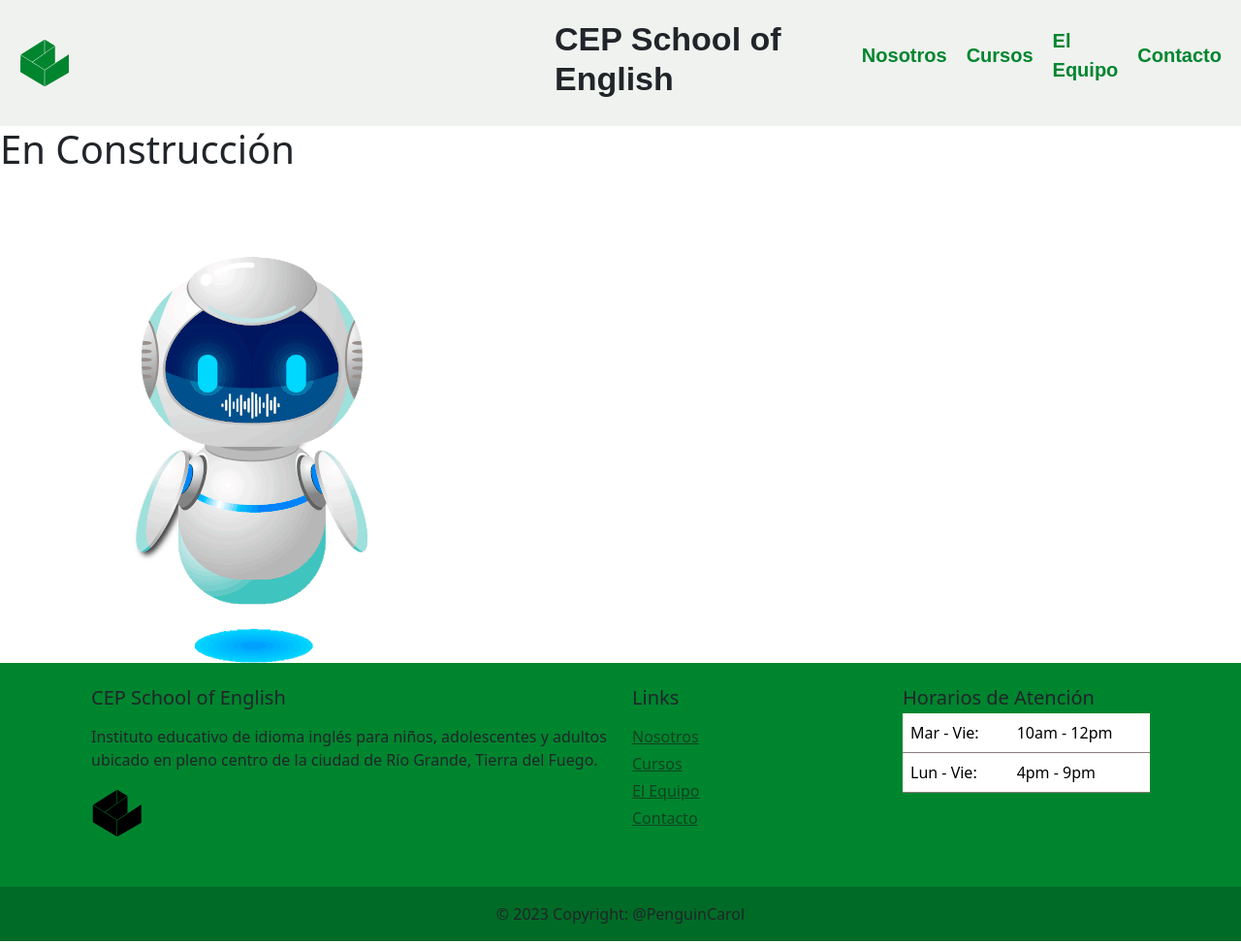
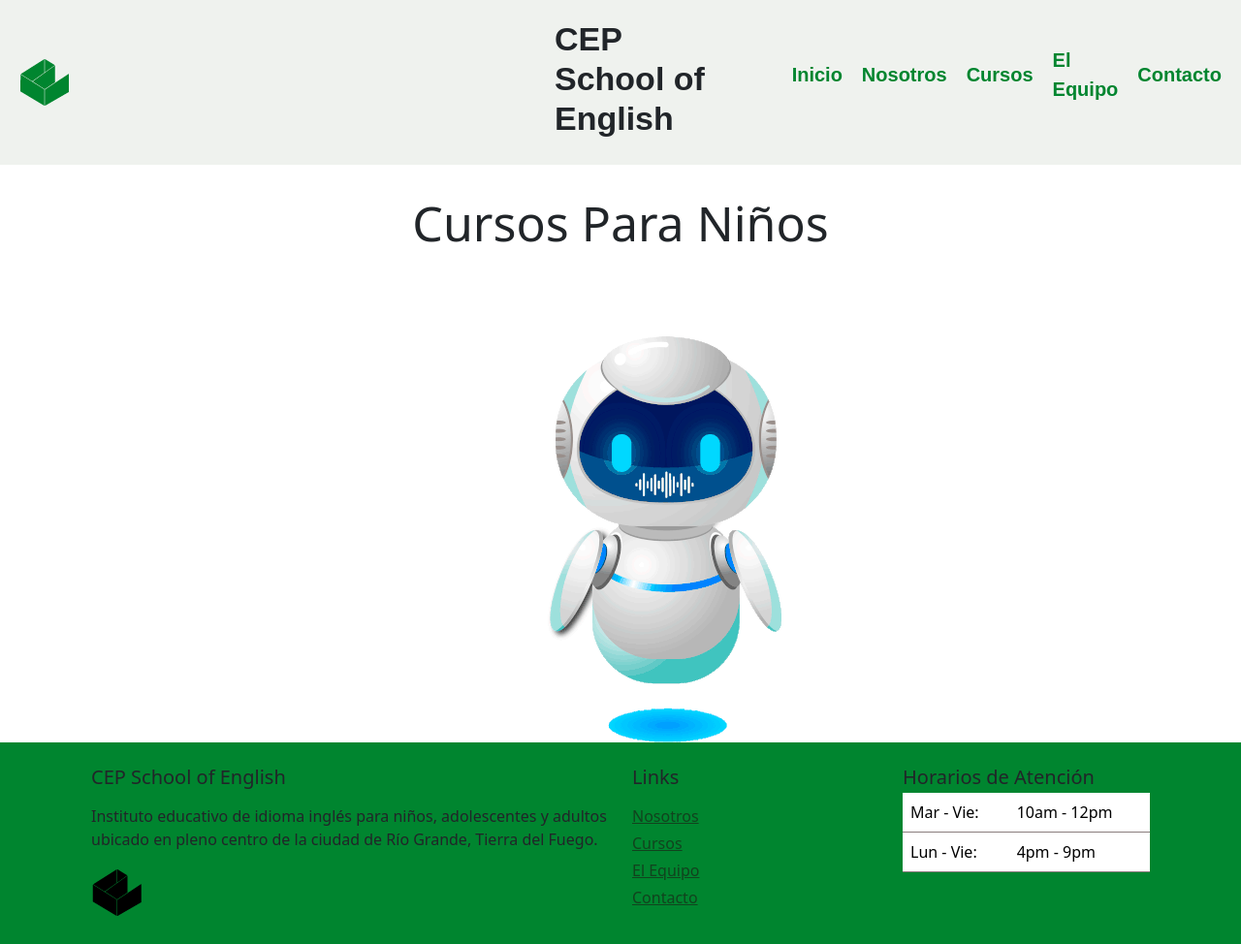
Before and after one commit to p3nguincarol/CEP, a website: page pages/kids.html in a window 1280 px wide. Shown: the top 974 px of the page at 97% size. Drawn offline with nearby package versions, Linux system fonts and the light colour scheme.

Commit message:
subir archivos

```diff
--- a/css/cepstyle.css
+++ b/css/cepstyle.css
@@ -180,15 +180,14 @@
 }
 
 /* NOSOTROS */
+.name-text {
+    margin-top: 30px;
+    text-align: center;
+    font-size: 50px;
+}
 .us-section {
     display: flex;
     justify-content: center;
-}
-
-.us-text {
-    margin-top: 30px;
-    text-align: center;
-    font-size: 50px;
 }
 
 .us-description{
--- a/pages/kids.html
+++ b/pages/kids.html
@@ -23,24 +23,22 @@
             <!--menu navegacion-->
         <nav class="navegacion">
             <ul class="list-navegacion">
-                <li class="item-nav"><a class="link-nav" href="./pages/nosotros.html">Nosotros</a></li>
-                <li class="item-nav"><a class="link-nav" href="./pages/cursos.html">Cursos</a></li>
-                <li class="item-nav"><a class="link-nav" href="./pages/theteam.html">El Equipo</a></li>
-                <li class="item-nav"><a class="link-nav" href="./pages/contacto.html">Contacto</a></li>
+              <li class="item-nav"><a class="link-nav" href="../index.html">Inicio</a></li>
+              <li class="item-nav"><a class="link-nav" href="../pages/nosotros.html">Nosotros</a></li>
+              <li class="item-nav"><a class="link-nav" href="../pages/cursos.html">Cursos</a></li>
+              <li class="item-nav"><a class="link-nav" href="../pages/theteam.html">El Equipo</a></li>
+              <li class="item-nav"><a class="link-nav" href="../pages/contacto.html">Contacto</a></li>
             </ul>
         </nav>
     </header>
     <main>
       <section>
-          <div class="code">
-              <h1>En Construcción</h1>
-          </div>
-          <div>
-          <img src="../img/index/robô.gif"
-          alt="robot-speak-english">
-          </div>
+        <h2 class="name-text">Cursos Para Niños</h2>
+        <div class="d-grid gap-4 col-4 mx-auto">
+          <img src="../img/index/robô.gif" alt="robot-speak-english">
+        </div>
       </section>
-  </main>
+    </main>
     <!-- Footer -->
     <footer style="background-color: #00852f;">
         <div class="container p-4">
```
Also changed, not shown: index.html (+2 -2 lines), pages/colaboradores.html (+11 -9 lines), pages/contacto.html (+20 -14 lines), pages/cursos.html (+2 -0 lines), pages/directivos.html (+10 -12 lines), pages/docentes.html (+10 -12 lines), pages/nosotros.html (+2 -1 lines), pages/talleres.html (+12 -14 lines), pages/theteam.html (+6 -4 lines).
